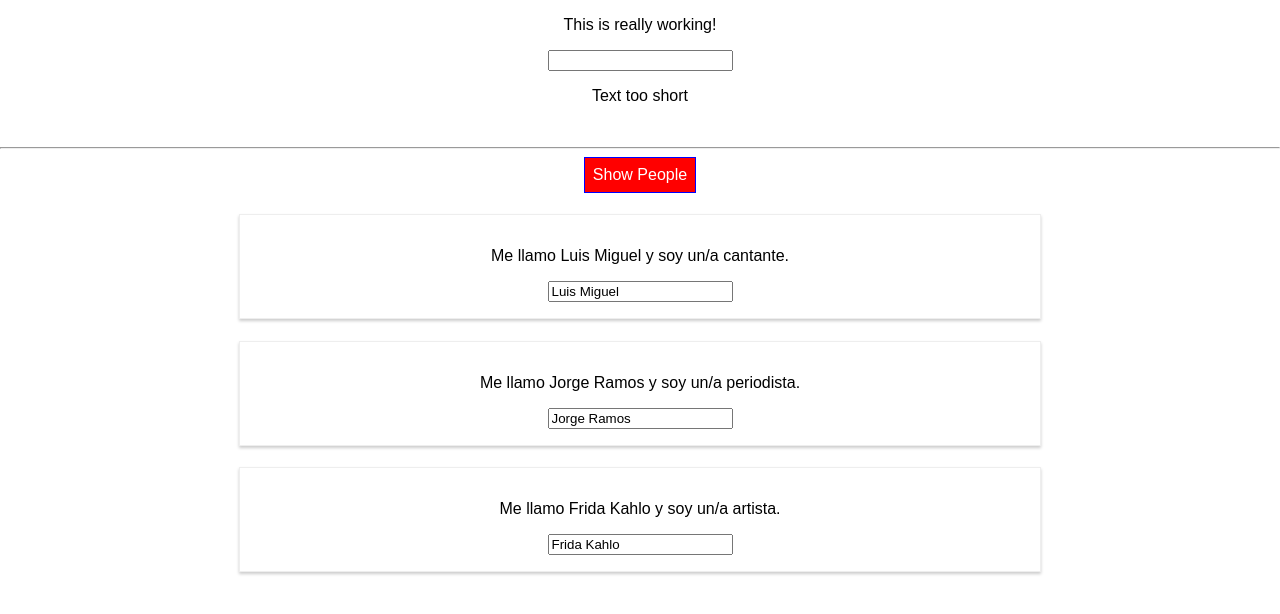
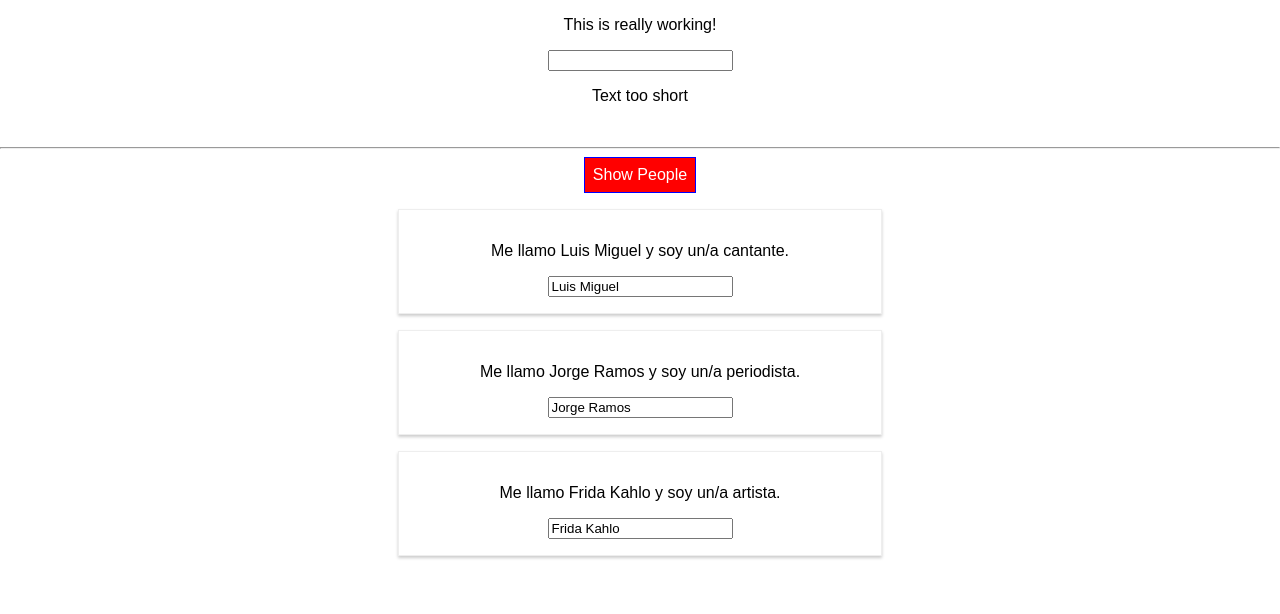
Before and after one commit to vmar13/media-vuelta, a React (Create React App) app: page / in a window 1280 px wide. Both pictures are taken after a click on the button "Show People". Shown: the top 614 px of the page. Built offline with nearby package versions, Linux system fonts and the light colour scheme.

Commit message:
added styledcomponents to personjs

```diff
--- a/package.json
+++ b/package.json
@@ -6,7 +6,8 @@
     "radium": "^0.26.1",
     "react": "^17.0.1",
     "react-dom": "^17.0.1",
-    "react-scripts": "1.1.5"
+    "react-scripts": "1.1.5",
+    "styled-components": "^5.2.1"
   },
   "scripts": {
     "start": "react-scripts start",
--- a/src/App.js
+++ b/src/App.js
@@ -3,7 +3,6 @@
 import Person from './Person/Person';
 import Validation from './Validation/Validation';
 import Char from './Char/Char';
-import Radium from 'radium';
 
 class App extends Component {
 
@@ -131,7 +130,7 @@
 }
 //This is a higher order component, which injects some extra syntax which
 //will parse my styles and add other features
-export default Radium(App);
+export default App;
 
 // const [ personsState, setpersonsState ] = useState({
 //   persons: [
--- a/src/Person/Person.css
+++ b/src/Person/Person.css
@@ -1,4 +1,4 @@
-.Person {
+/* .Person {
     width: 60%;
     margin: 16px auto;
     border: 1px solid #eee;
@@ -6,3 +6,9 @@
     padding: 16px;
     text-align: center;
 }
+
+@media (min-width: 500px) {
+    .Person {
+        width: 450px;
+    }
+} */
--- a/src/Person/Person.js
+++ b/src/Person/Person.js
@@ -1,19 +1,30 @@
 import React from 'react';
-import './Person.css';
-import Radium from 'radium';
+// import './Person.css';
+import styled from 'styled-components';
+
+//StyledDiv is a valid React component
+const StyledDiv = styled.div`
+    width: 60%;
+    margin: 16px auto;
+    border: 1px solid #eee;
+    box-shadow: 0 2px 3px #ccc;
+    padding: 16px;
+    text-align: center;
+
+    @media (min-width: 500px) {
+        width: 450px;
+}`
 
 const Person = (props) => {
-    const { nombre, trabajo, children, changed, removePerson } = props
+    const { nombre, trabajo, changed, removePerson } = props
 
     return (
-        <div>
-            <h4>{children}</h4>
-            <div className='Person'>
-                <p onClick={removePerson}>Me llamo {nombre} y soy un/a {trabajo}.</p>
-                <input type='text' onChange={changed} value={nombre} />
-            </div>
-        </div>
+         //   {/* <div className='Person' style={style}> */}
+        <StyledDiv>
+            <p onClick={removePerson}>Me llamo {nombre} y soy un/a {trabajo}.</p>
+            <input type='text' onChange={changed} value={nombre} />
+        </StyledDiv>
     )
 }
 
-export default Radium(Person);
+export default Person;
```
Also changed, not shown: 1 other file (tests, documents, lock files or other folders).
